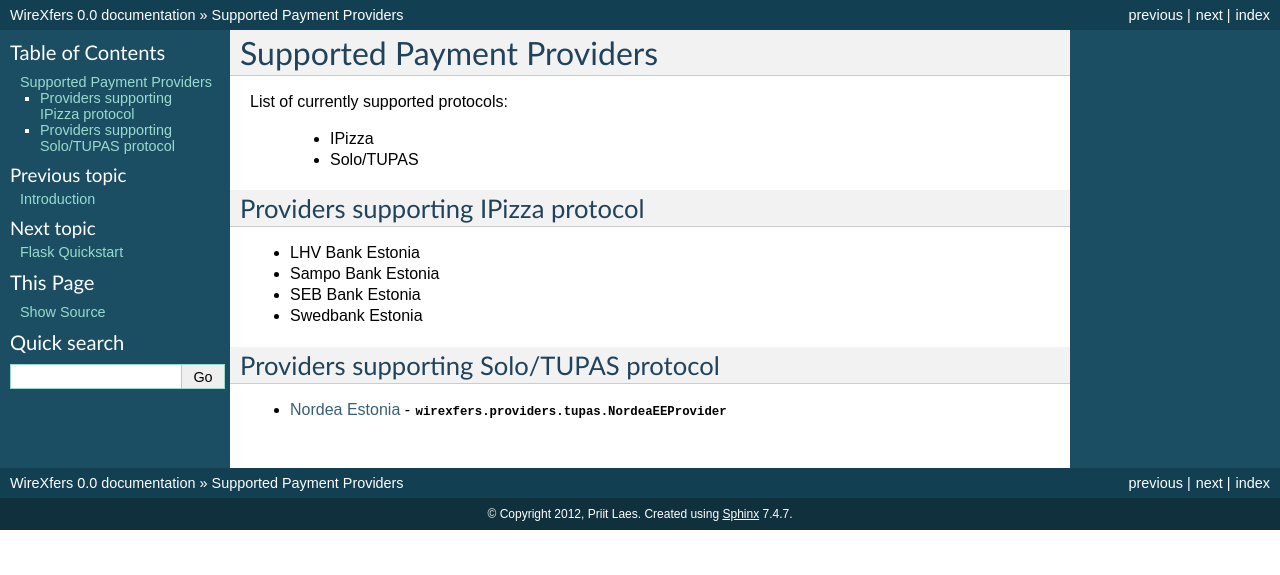
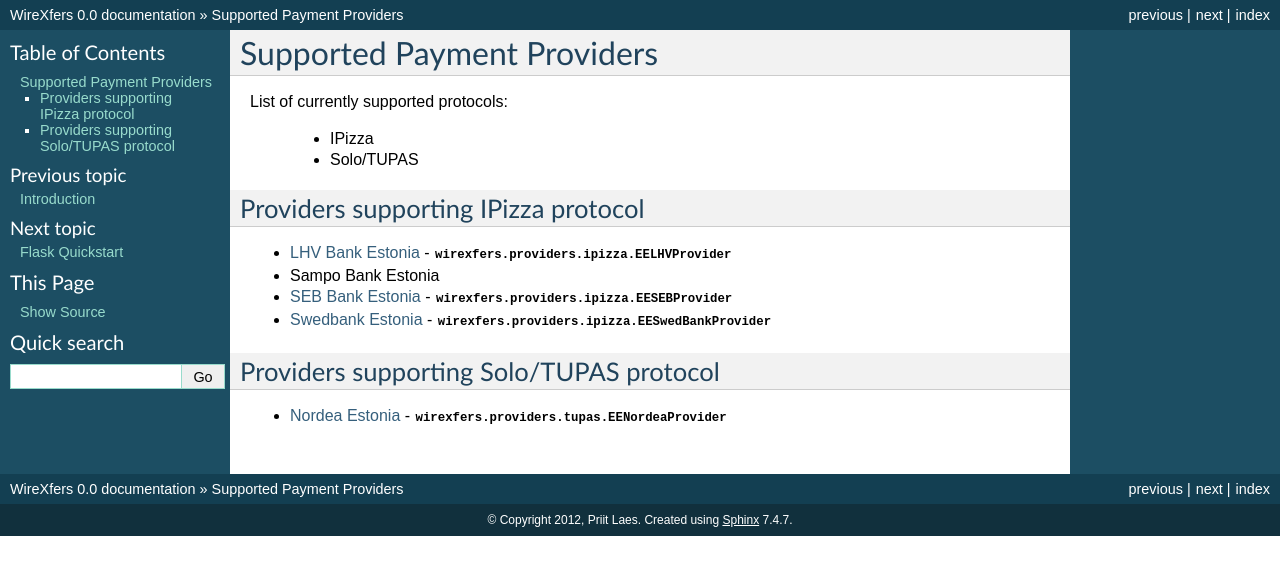
Before and after one commit to plaes/wirexfers, a Sphinx documentation site: the page built from docs/user/providers.rst, in a window 1280 px wide. Shown: the top 575 px of the page. Built offline with Sphinx 7.4.7, drawn with Linux system fonts in a browser that asks for light colours.

Commit message:
Update docs/examples

```diff
--- a/docs/user/providers.rst
+++ b/docs/user/providers.rst
@@ -9,13 +9,16 @@
 Providers supporting IPizza protocol
 ------------------------------------
 
-* LHV Bank Estonia
+* `LHV Bank Estonia <https://lhv.ee>`_ -
+  :class:`wirexfers.providers.ipizza.EELHVProvider`
 * Sampo Bank Estonia
-* SEB Bank Estonia
-* Swedbank Estonia
+* `SEB Bank Estonia <https://seb.ee>`_ -
+  :class:`wirexfers.providers.ipizza.EESEBProvider`
+* `Swedbank Estonia <https://swedbank.ee>`_ -
+  :class:`wirexfers.providers.ipizza.EESwedBankProvider`
 
 Providers supporting Solo/TUPAS protocol
 ----------------------------------------
 
 * `Nordea Estonia <https://nordea.ee>`_ -
-  :class:`wirexfers.providers.tupas.NordeaEEProvider`
+  :class:`wirexfers.providers.tupas.EENordeaProvider`
```
Also changed, not shown: docs/api.rst (+4 -10 lines), 1 other file.
